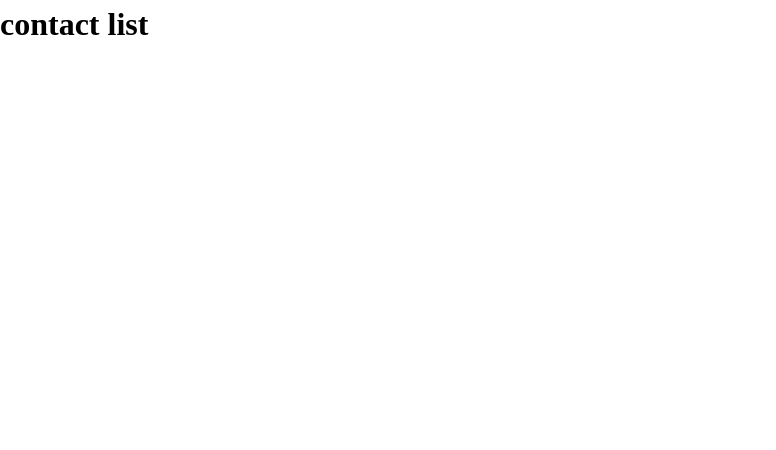
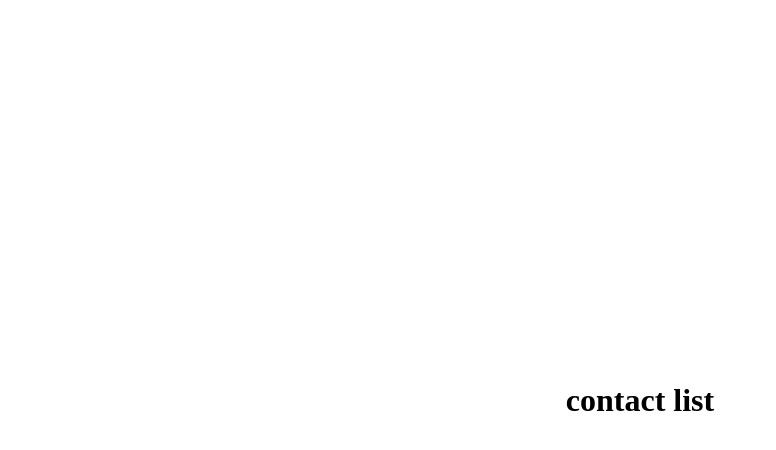
Before and after one commit to mukhammed2021/Contact-List, a React (Create React App) app: page / in a window 1280 px wide. Shown: the top 450 px of the page, without its empty margins (0-776 px from the left). Built offline with nearby package versions, Linux system fonts and the light colour scheme.

Commit message:
Fullscreen body

```diff
--- a/src/style.css
+++ b/src/style.css
@@ -1 +1,8 @@
 @import url("./reset.css");
+
+body {
+   display: flex;
+   flex-direction: column;
+   justify-content: center;
+   align-items: center;
+}
```
